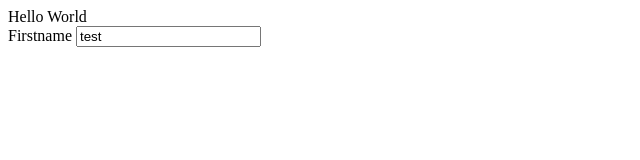
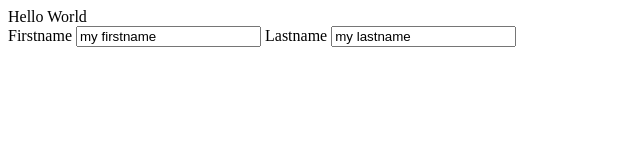
Before and after one commit to toptammasorn/Web_Development_101, a plain HTML site: page testjs.html in a window 1280 px wide. Shown: the whole page, without its empty margins (0-640 px from the left). Drawn offline with Linux system fonts and the light colour scheme.

Commit message:
JS getElementByClassName

```diff
--- a/testjs.html
+++ b/testjs.html
@@ -9,10 +9,14 @@
 
 <body>
     <div>Hello World</div>
-    Firstname <input id="firstname" type="text" name="firstname" value="test">
+    Firstname <input id="firstname" class="input" type="text" name="firstname" value="my firstname">
+    Lastname <input id="lastname" class="input" type="text" name="lastname" value="my lastname">
     <script>
-        let firstnameDom = document.getElementById('firstname');
-        console.log(firstnameDom.value);
+        let inputsDom = document.getElementsByClassName('input');
+        console.log(inputsDom);
+        for (let i = 0; i < inputsDom.length; i++) {
+            console.log(inputsDom[i].value)
+        }
     </script>
 </body>
 
```
